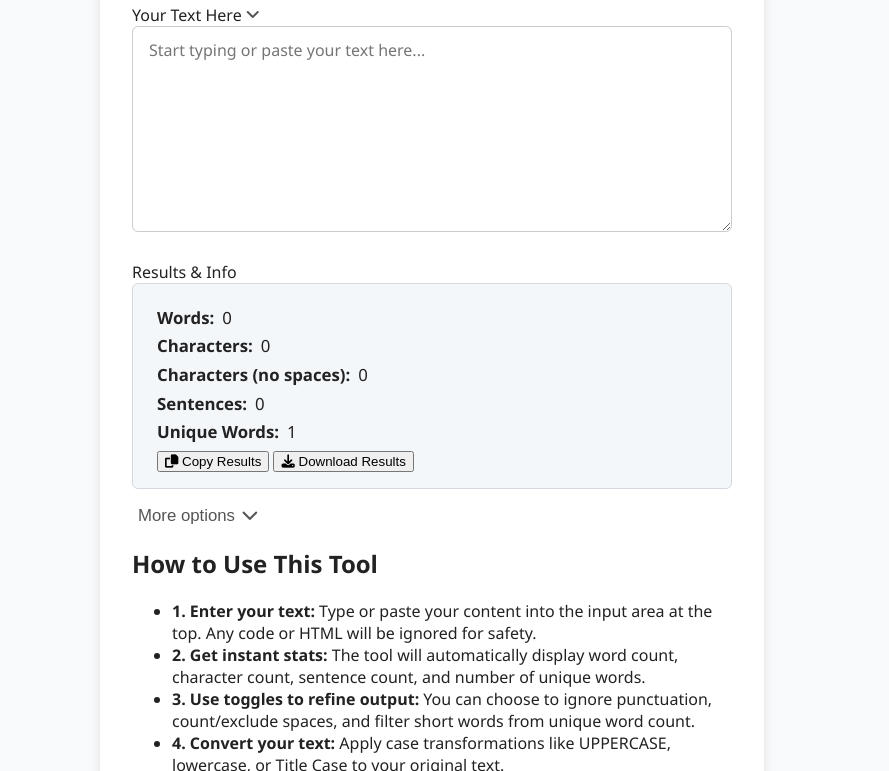
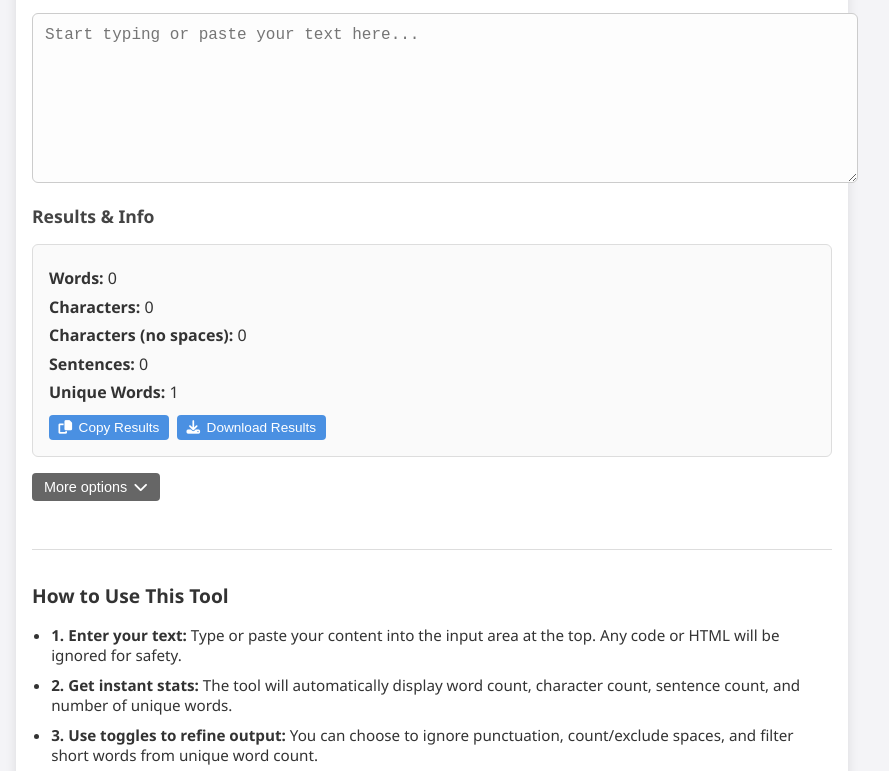
Before and after one commit to grinder3011/internetswissknife, a plain HTML site: page word-counter/index.html in a window 1280 px wide. Shown: the part 138-909 px from the top of the page, without its empty margins (208-1097 px from the left). Drawn offline with Linux system fonts and the light colour scheme.

Commit message:
Update counter.styles.css

```diff
--- a/word-counter/counter.styles.css
+++ b/word-counter/counter.styles.css
@@ -1,24 +1,18 @@
-/* Base Reset & Layout */
 body {
-  font-family: 'Segoe UI', Tahoma, Geneva, Verdana, sans-serif;
-  background: #f9fafb;
-  color: #222;
-  margin: 0; padding: 0;
-  display: flex;
-  justify-content: center;
-  min-height: 100vh;
-  padding: 1rem;
+  font-family: 'Segoe UI', sans-serif;
+  margin: 0;
+  padding: 0;
+  background-color: #f4f4f7;
+  color: #333;
 }
 
 .container {
-  max-width: 600px;
-  width: 100%;
-  background: #fff;
-  box-shadow: 0 4px 12px rgb(0 0 0 / 0.1);
+  max-width: 800px;
+  margin: 0 auto;
+  padding: 2rem 1rem;
+  background-color: #fff;
   border-radius: 8px;
-  padding: 1.5rem 2rem;
-  display: flex;
-  flex-direction: column;
+  box-shadow: 0 3px 12px rgba(0, 0, 0, 0.1);
 }
 
 .header {
@@ -27,234 +21,144 @@ body {
 }
 
 .tool-title {
-  font-weight: 700;
   font-size: 1.8rem;
-  color: #333;
-  user-select: none;
+  color: #2d2d2d;
 }
 
-/* Textarea */
-#text-input {
-  width: 100%;
-  font-size: 1rem;
-  line-height: 1.4;
-  padding: 0.8rem 1rem;
-  border: 1px solid #ccc;
-  border-radius: 6px;
-  resize: vertical;
-  box-sizing: border-box;
-  font-family: inherit;
-  margin-bottom: 1.5rem;
-  transition: border-color 0.3s;
-}
-#text-input:focus {
-  outline: none;
-  border-color: #0078d4;
-  box-shadow: 0 0 6px #0078d4aa;
+.section-title {
+  font-size: 1.1rem;
+  font-weight: bold;
+  margin-bottom: 0.5rem;
+  display: inline-flex;
+  align-items: center;
+  gap: 0.4rem;
+  color: #444;
 }
 
-/* Result Box */
+.input-label,
+.result-label {
+  margin-top: 1rem;
+  margin-bottom: 0.3rem;
+}
+
+textarea {
+  width: 100%;
+  padding: 0.75rem;
+  font-size: 1rem;
+  border-radius: 6px;
+  border: 1px solid #ccc;
+  resize: vertical;
+  background-color: #fdfdfd;
+}
+
 .result-box {
-  background: #f4f7fa;
-  border: 1px solid #d4d9df;
+  background-color: #fafafa;
+  padding: 1rem;
   border-radius: 6px;
-  padding: 1rem 1.5rem;
+  border: 1px solid #ddd;
+  margin-top: 0.5rem;
   margin-bottom: 1rem;
-  user-select: text;
 }
 
 .result-box p {
-  margin: 0.35rem 0;
-  font-size: 1.05rem;
-  display: flex;
-  align-items: center;
-  gap: 0.5rem;
+  margin: 0.4rem 0;
 }
 
-.result-actions {
-  margin-top: 1rem;
+.result-buttons,
+.original-text-buttons,
+.case-conversion-buttons {
   display: flex;
-  gap: 1rem;
-  justify-content: flex-start;
+  flex-wrap: wrap;
+  gap: 0.5rem;
+  margin-top: 0.75rem;
 }
 
-.action-btn {
+.btn {
+  background-color: #4a90e2;
+  color: white;
   border: none;
-  background: #0078d4;
-  color: white;
-  padding: 0.45rem 0.9rem;
-  font-size: 1.2rem;
-  border-radius: 5px;
+  border-radius: 4px;
+  padding: 0.4rem 0.75rem;
+  font-size: 0.9rem;
   cursor: pointer;
-  transition: background-color 0.25s;
-  display: flex;
+  display: inline-flex;
   align-items: center;
   gap: 0.4rem;
+  transition: background-color 0.2s ease-in-out;
 }
 
-.action-btn:hover,
-.action-btn:focus {
-  background: #005a9e;
-  outline: none;
+.btn.small {
+  font-size: 0.85rem;
+  padding: 0.3rem 0.6rem;
 }
 
-/* Toggle Options Button */
-.toggle-options-btn {
-  background: transparent;
-  border: none;
-  font-size: 1.05rem;
-  color: #555;
-  cursor: pointer;
-  user-select: none;
-  display: flex;
-  align-items: center;
-  gap: 0.4rem;
-  margin-bottom: 1rem;
+.btn:hover {
+  background-color: #357bd8;
 }
 
-.toggle-options-btn .arrow {
-  transition: transform 0.3s ease;
+.toggle-options-btn {
+  margin-bottom: 1rem;
+  background-color: #666;
 }
 
-.toggle-options-btn[aria-expanded="true"] .arrow {
-  transform: rotate(180deg);
-}
-
-/* More Options Panel */
-.more-options {
-  border-top: 1px solid #ccc;
-  padding-top: 1rem;
-  user-select: none;
-}
-
-/* Fieldset Groups */
 .fieldset-options {
-  border: 1px solid #ddd;
+  border: 1px solid #ccc;
   border-radius: 6px;
-  padding: 1rem 1.2rem;
+  padding: 1rem;
   margin-bottom: 1rem;
-  background: #fafafa;
+  background-color: #f9f9f9;
 }
 
 .fieldset-options legend {
-  font-weight: 600;
-  font-size: 1.1rem;
-  margin-bottom: 0.6rem;
-  color: #444;
-  display: flex;
-  align-items: center;
-  gap: 0.5rem;
+  font-weight: bold;
+  padding: 0 0.5rem;
+  font-size: 1rem;
+  color: #222;
 }
 
-/* Labels inside fieldset */
 .fieldset-options label {
   display: block;
-  margin-bottom: 0.5rem;
+  margin-top: 0.4rem;
   font-size: 0.95rem;
   cursor: pointer;
 }
 
-/* Checkboxes */
-input[type="checkbox"] {
-  margin-right: 0.6rem;
-  cursor: pointer;
+.reset-btn {
+  background-color: #d9534f;
 }
 
-/* Case Conversion Buttons */
-.case-buttons {
-  display: flex;
-  gap: 0.6rem;
-  margin-bottom: 1rem;
-  flex-wrap: wrap;
+.reset-btn:hover {
+  background-color: #c9302c;
 }
 
-.case-btn {
-  flex: 1 1 30%;
-  background: #0078d4;
-  color: #fff;
-  border: none;
-  padding: 0.5rem 0.7rem;
-  border-radius: 6px;
-  cursor: pointer;
-  font-weight: 600;
-  font-size: 0.9rem;
-  display: flex;
-  justify-content: center;
-  align-items: center;
-  gap: 0.3rem;
-  transition: background-color 0.25s;
+.tool-info-section {
+  border-top: 1px solid #ddd;
+  margin-top: 2rem;
+  padding-top: 1rem;
 }
 
-.case-btn:hover,
-.case-btn:focus {
-  background: #005a9e;
-  outline: none;
+.tool-info-title {
+  font-size: 1.2rem;
+  font-weight: bold;
+  margin-bottom: 0.75rem;
 }
 
-/* Original Text Tools Buttons */
-.original-text-actions {
-  display: flex;
-  gap: 1rem;
-  flex-wrap: wrap;
-  margin-bottom: 0.5rem;
+.tool-info-list {
+  padding-left: 1.2rem;
+  list-style: disc;
 }
 
-.original-text-actions .btn {
-  flex: 1 1 48%;
-  font-size: 1rem;
-  padding: 0.5rem 0.8rem;
-  background: #28a745;
-  border: none;
-  color: white;
-  border-radius: 6px;
-  cursor: pointer;
-  display: flex;
-  justify-content: center;
-  align-items: center;
-  gap: 0.5rem;
-  transition: background-color 0.25s;
+.tool-info-list li {
+  margin-bottom: 0.6rem;
+  font-size: 0.95rem;
 }
 
-.original-text-actions .btn:hover,
-.original-text-actions .btn:focus {
-  background: #1e7e34;
-  outline: none;
+/* Accessibility */
+.sr-only {
+  position: absolute;
+  left: -9999px;
+  top: auto;
+  width: 1px;
+  height: 1px;
+  overflow: hidden;
 }
-
-/* Reset Button */
-.reset-btn {
-  width: 100%;
-  background: #dc3545;
-  color: white;
-  border: none;
-  padding: 0.75rem;
-  font-weight: 700;
-  font-size: 1.05rem;
-  border-radius: 6px;
-  cursor: pointer;
-  margin-top: 1rem;
-  transition: background-color 0.3s;
-}
-
-.reset-btn:hover,
-.reset-btn:focus {
-  background: #a71d2a;
-  outline: none;
-}
-
-/* Extra Spacing Utility */
-.extra-spacing {
-  margin-top: 1.5rem;
-}
-
-/* Accessibility hidden */
-.sr-only {
-  position: absolute !important;
-  width: 1px !important;
-  height: 1px !important;
-  padding: 0 !important;
-  margin: -1px !important;
-  overflow: hidden !important;
-  clip: rect(0, 0, 0, 0) !important;
-  border: 0 !important;
-}
```
